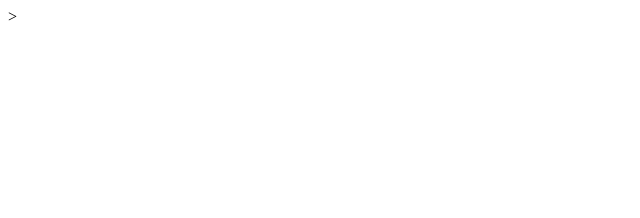
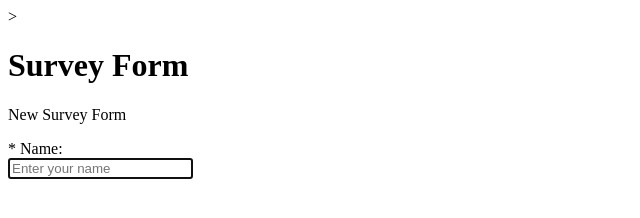
Before and after one commit to JamesUgbanu/Microverse-Challenge, a plain HTML site: page index.html in a window 1280 px wide. Shown: the whole page, without its empty margins (0-640 px from the left). Drawn offline with Linux system fonts and the light colour scheme.

Commit message:
update on index.html

```diff
--- a/index.html
+++ b/index.html
@@ -8,6 +8,23 @@
     <link rel='stylesheet' type='text/css' media='screen' href='style.css'>>
 </head>
 <body>
+   <h1 id="title">Survey Form</h1>
+<div id="form-outer">
+  <p id="description">
+    New Survey Form
+  </p>
+  <form id="survey-form" method="GET" action="https://crossorigin.me/https://freecodecamp.com">
+
+      <div class="rowTab">
+      <div class="labels">
+        <label id="name-label" for="name">* Name: </label>
+      </div>
+      <div class="rightTab">
+        <input autofocus type="text" name="name" id="name" class="input-field" placeholder="Enter your name" required>
+      </div>
+    </div>
+
+
 
 </body>
 </html>
```
